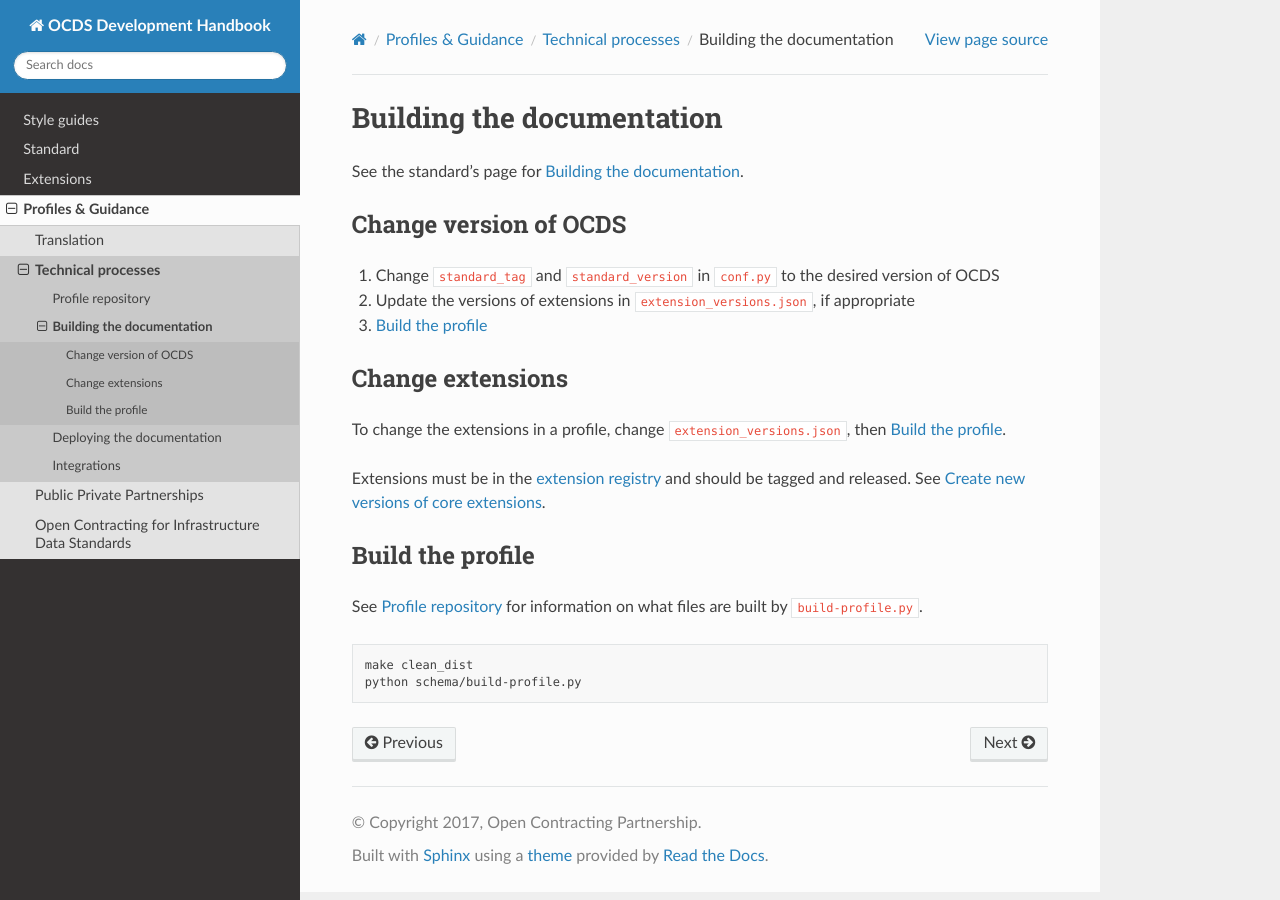
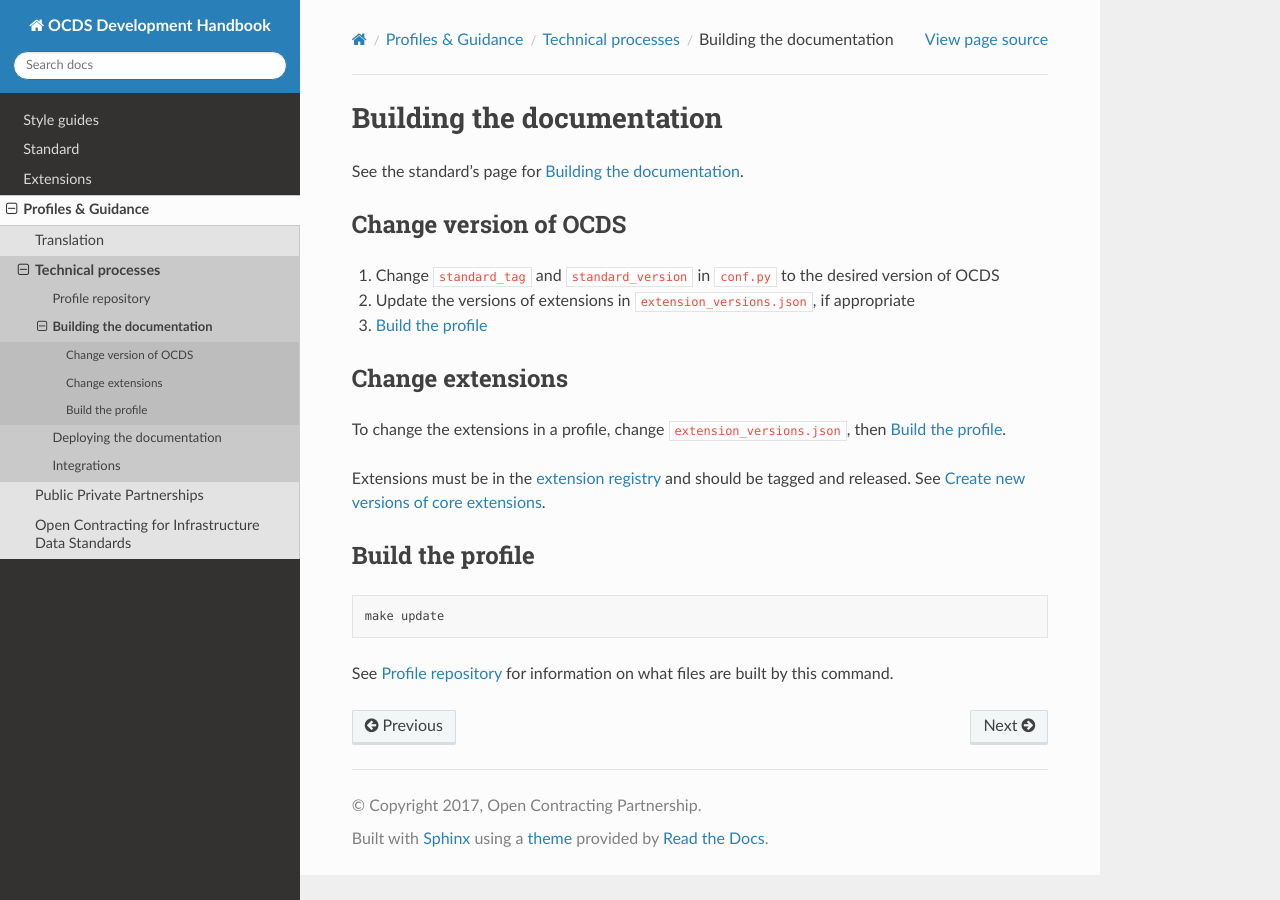
Before and after one commit to open-contracting/standard-development-handbook, a Sphinx documentation site: the page built from docs/profiles/technical/build.rst, in a window 1280 px wide. Built offline with Sphinx 7.4.7 and the Read the Docs theme 2.0.0, drawn with Linux system fonts in a browser that asks for light colours.

Commit message:
build: Consolidate scripts into "make update" task open-contracting/standard_profile_template#40

```diff
--- a/docs/profiles/infrastructure.rst
+++ b/docs/profiles/infrastructure.rst
@@ -13,13 +13,13 @@ For each new release of OCDS for PPPs, run:
 
 .. code-block:: shell
 
-   python schema/borrow-schema.py
+   make update
 
 If working on a pre-release, run:
 
 .. code-block:: shell
 
-   python schema/borrow-schema.py https://standard.open-contracting.org/staging/profiles/ppp/1.0-dev/en/_static/patched/
+   ./manage.py update --ppp-base-url https://standard.open-contracting.org/staging/profiles/ppp/1.0-dev/en/_static/patched/
 
 Update blank.json
 ~~~~~~~~~~~~~~~~~
--- a/docs/profiles/technical/build.rst
+++ b/docs/profiles/technical/build.rst
@@ -20,9 +20,8 @@ Extensions must be in the `extension registry <https://github.com/open-contracti
 Build the profile
 -----------------
 
-See :doc:`repository` for information on what files are built by ``build-profile.py``.
-
 .. code-block:: shell
 
-   make clean_dist
-   python schema/build-profile.py
+   make update
+
+See :doc:`repository` for information on what files are built by this command.
--- a/docs/profiles/technical/repository.rst
+++ b/docs/profiles/technical/repository.rst
@@ -13,4 +13,4 @@ Structure
 
 See the standard's :ref:`standard/technical/repository:Structure`.
 
-The `schema/build-profile.py <https://github.com/open-contracting/standard_profile_template/blob/latest/schema/build-profile.py>`__ script calls the `build_profile method <https://github.com/open-contracting/extension_registry.py/blob/main/ocdsextensionregistry/api.py>`__ in ``extension_registry.py``, which compiles a profile's extensions into a consolidated extension, storing the results in ``schema/profile``, and extends OCDS with the consolidated extension, storing the results in ``schema/patched``. It also updates the ``codelists`` field in ``extension.json``. All these built files are version controlled.
+The `manage.py <https://github.com/open-contracting/standard_profile_template/blob/latest/manage.py>`__ script called by ``make update`` calls the `build_profile method <https://ocdsextensionregistry.readthedocs.io/en/latest/api/api.html>`__ in ``extension_registry.py``, which compiles a profile's extensions into a consolidated extension, storing the results in ``schema/profile``, and extends OCDS with the consolidated extension, storing the results in ``schema/patched``. It also updates the ``codelists`` field in ``extension.json``. All these built files are version controlled.
```
